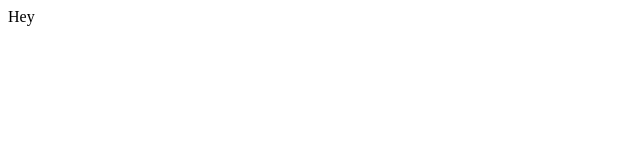
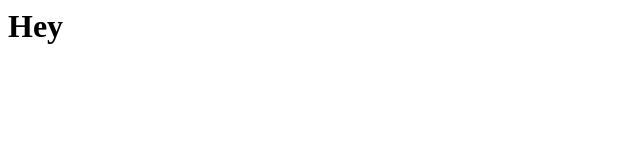
Before and after one commit to 1Enne/ulri1443.github.io, a plain HTML site: page index.html in a window 1280 px wide. Shown: the whole page, without its empty margins (0-640 px from the left). Drawn offline with Linux system fonts and the light colour scheme.

Commit message:
Update index.html

```diff
--- a/index.html
+++ b/index.html
@@ -1,5 +1,5 @@
 <html>
 <head>
-Hey
+<h1>Hey</h1>
 <head>
 <html>
```
